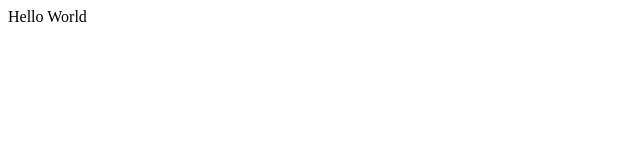
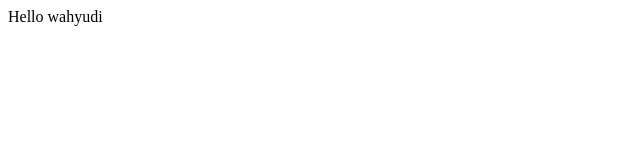
Before and after one commit to wahyudigor/latihan-git-pertama, a plain HTML site: page index.html in a window 1280 px wide. Shown: the full height of the page, 0-640 px from the left. Drawn offline with Linux system fonts and the light colour scheme.

Commit message:
mengganti nama

```diff
--- a/index.html
+++ b/index.html
@@ -6,6 +6,6 @@
     <title>Document</title>
   </head>
   <body>
-    Hello World
+    Hello wahyudi
   </body>
 </html>
```
